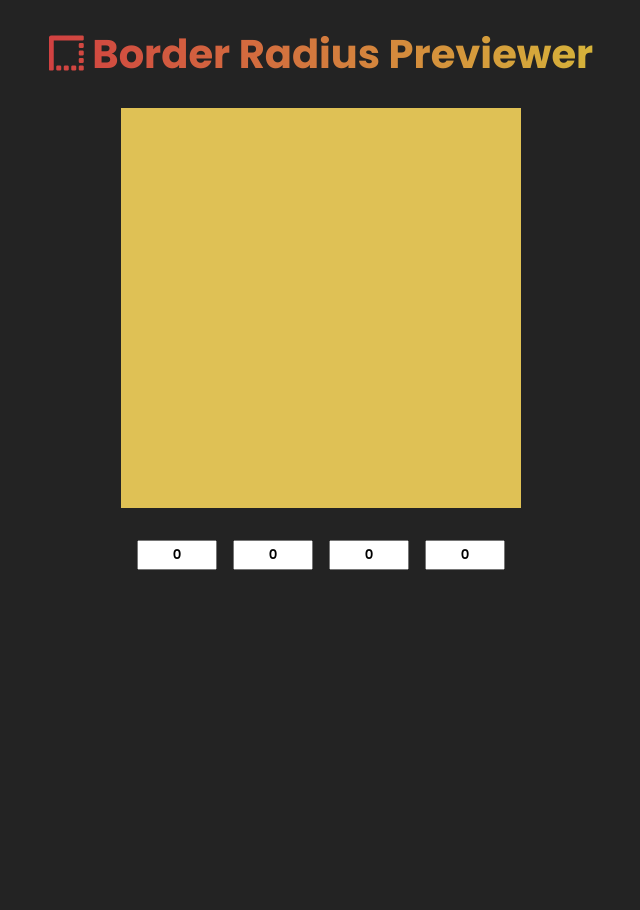
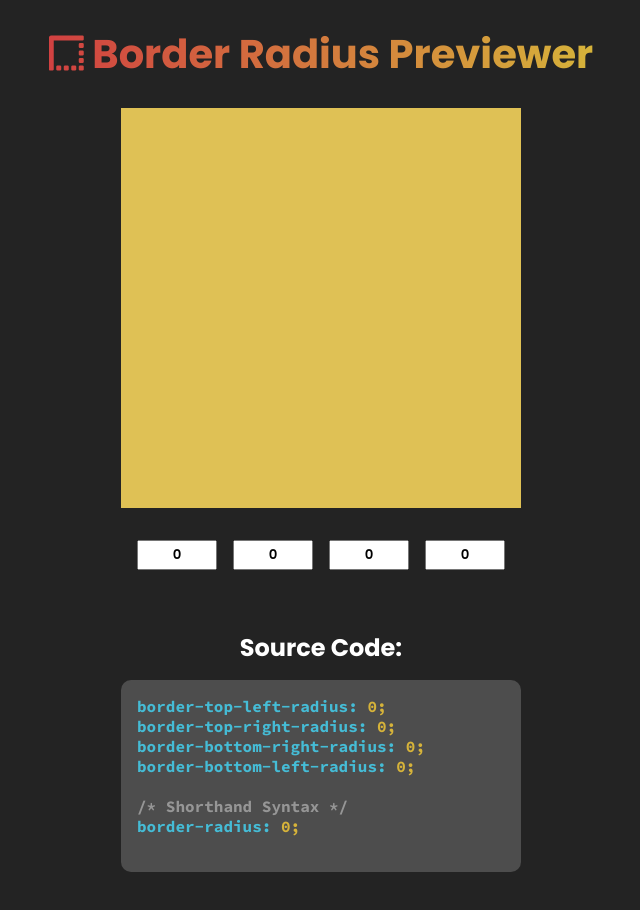
Before and after one commit to MouaaDev/border-radius-previewer, a Vue app: page / in a window 1280 px wide. Shown: the top 910 px of the page, without its empty margins (319-959 px from the left). Built offline with nearby package versions, Linux system fonts and the light colour scheme.

Commit message:
Add SourceCode component and pass props to it.

```diff
--- a/src/components/Shape.vue
+++ b/src/components/Shape.vue
@@ -11,10 +11,19 @@
     <input type="text" v-model="bottomRightRadius" />
     <input type="text" v-model="bottomLeftRadius" />
   </div>
+  <SourceCode
+    :topLeft="topLeftRadius"
+    :topRight="topRightRadius"
+    :bottomRight="bottomRightRadius"
+    :bottomLeft="bottomLeftRadius"
+  />
 </template>
 
 <script>
+import SourceCode from "./SourceCode.vue"
+
 export default {
+  components: { SourceCode },
   data() {
     return {
       topLeftRadius: 0,
```
